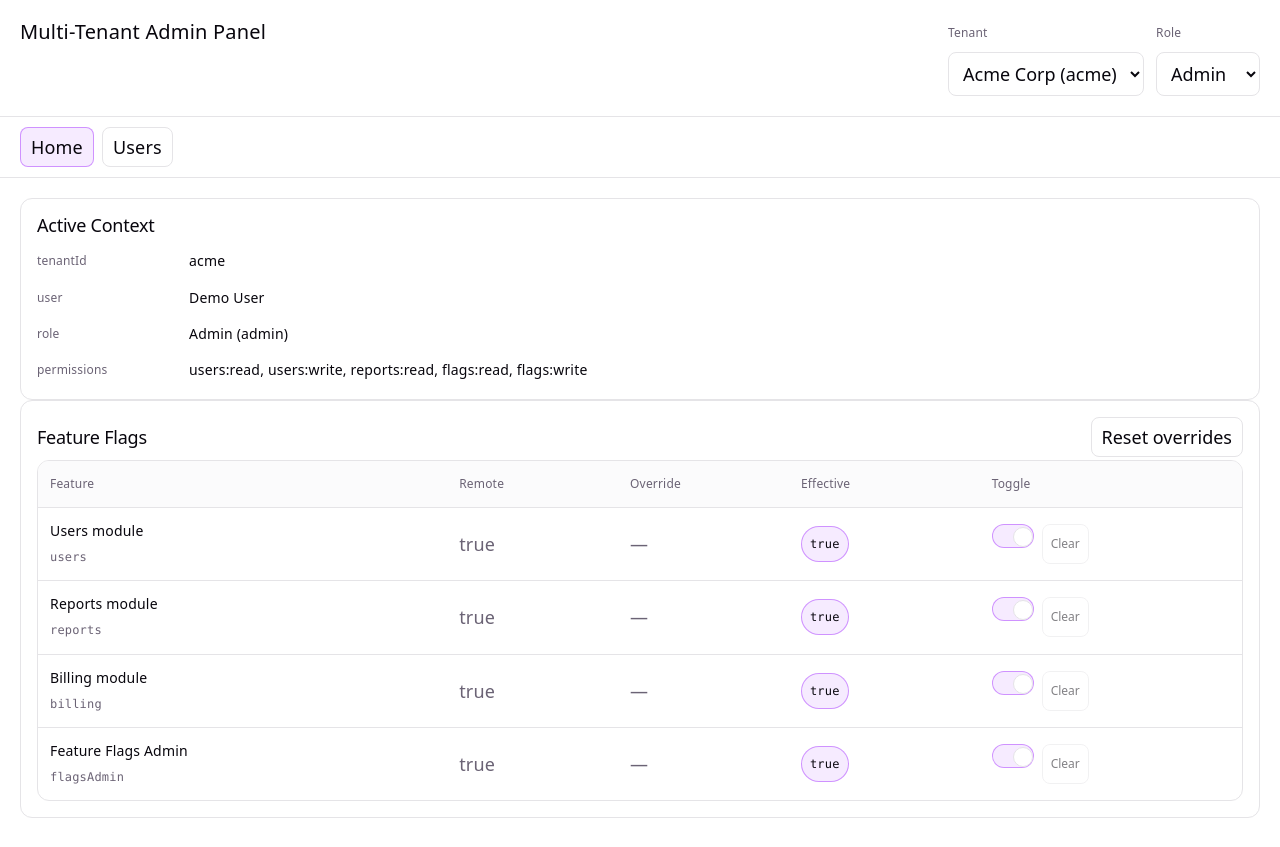
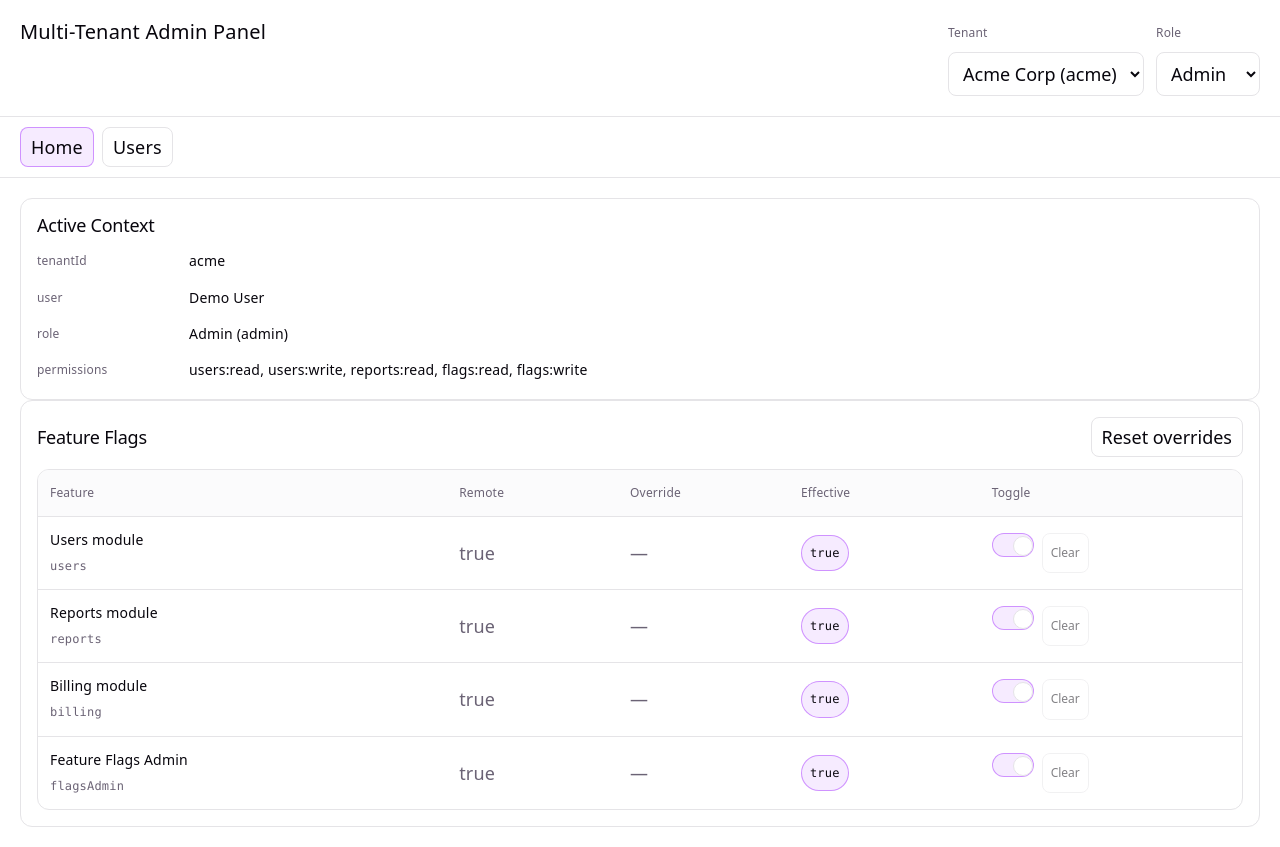
Before and after one commit to Gamze0309/config-driven-analytics-platform, a React (Vite) app in the folder multi-tenant-admin-panel/: page / in a window 1280 px wide. Built offline with nearby package versions, Linux system fonts and the light colour scheme.

Commit message:
Normalize card header spacing and miniButton link styling

```diff
--- a/multi-tenant-admin-panel/src/styles/ui.css
+++ b/multi-tenant-admin-panel/src/styles/ui.css
@@ -18,6 +18,11 @@
   align-items: baseline;
   justify-content: space-between;
   gap: 12px;
+  margin-bottom: 12px;
+}
+
+.cardHeaderRow .cardTitle {
+  margin-bottom: 0;
 }
 
 .kv {
@@ -115,6 +120,11 @@
 
 .miniButton {
   margin-left: 8px;
+  display: inline-flex;
+  align-items: center;
+  justify-content: center;
+  box-sizing: border-box;
+  min-height: 30px;
   font: inherit;
   font-size: 12px;
   color: var(--text-h);
@@ -123,6 +133,12 @@
   border-radius: 8px;
   padding: 6px 8px;
   cursor: pointer;
+  text-decoration: none;
+}
+
+.miniButton:link,
+.miniButton:visited {
+  color: var(--text-h);
 }
 
 .miniButton:disabled {
```
